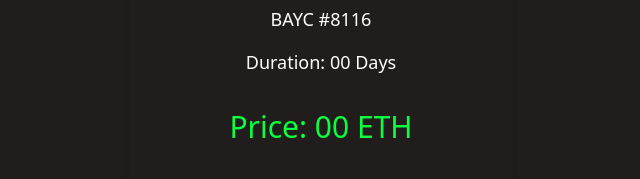
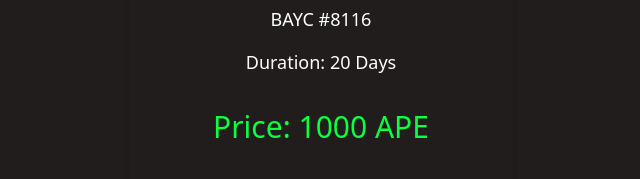
Before and after one commit to ethglobal-inviteape/inviteape, a Next.js app: page /confirm in a window 1280 px wide. Shown: the part 374-553 px from the top of the page, without its empty margins (319-959 px from the left). Built offline with nearby package versions, Linux system fonts and the light colour scheme; what wagmi would draw is missing.

Commit message:
Refactor and add image

```diff
--- a/src/pages/confirm/index.jsx
+++ b/src/pages/confirm/index.jsx
@@ -1,35 +1,38 @@
-import baycImg from './bayc-circle.png';
+import baycImg from "./bayc-circle.png";
 
 const Confirm = () => {
   return (
     <div className="mx-auto flex max-w-screen-lg flex-col pt-10">
       <div className="flex flex-col items-center pb-12 md:border-b-0 md:pb-0">
-        <div
-          className="mb-6 flex w-[250px] flex-row items-center justify-center py-2 text-glowgreen text-[24px]">Confirm
-          Payment
+        <div className="mb-6 flex w-[250px] flex-row items-center justify-center py-2 text-glowgreen text-[24px]">
+          Confirm Payment
         </div>
         <div className="flex flex-row items-center justify-center gap-2">
           <img
-          className="h-[148px] w-[148px] rounded-lg md:h-[280px] md:w-[280px]"
-          alt="bayc-child-nft"
-          src={baycImg.src}/>
+            className="h-[148px] w-[148px] rounded-lg md:h-[280px] md:w-[280px]"
+            alt="bayc-child-nft"
+            src={baycImg.src}
+          />
+        </div>
+        <div className="flex w-[250px] flex-row items-center justify-center py-2 text-[18px]">
+          BAYC #8116
+        </div>
+        <div className="mb-3 flex w-[250px] flex-row items-center justify-center py-2 text-[18px]">
+          Duration: 20 Days
+        </div>
+        <div className="mb-6 flex w-[250px] flex-row items-center justify-center py-2 text-glowgreen text-[30px]">
+          Price: 1000 APE
         </div>
         <div
-          className="flex w-[250px] flex-row items-center justify-center py-2 text-[18px]">
-          BAYC #8116
+          className="mb-6 flex w-[250px] h-[68px] flex-row items-center justify-center rounded-lg bg-green-600 py-2 text-white text-[24px] border-[#09FF3F] border-2 hover:cursor-pointer"
+          onClick={() => {
+            alert("1");
+          }}
+        >
+          Confirm
         </div>
-        <div
-          className="mb-3 flex w-[250px] flex-row items-center justify-center py-2 text-[18px]">Duration:
-          00 Days
-        </div>
-        <div
-          className="mb-6 flex w-[250px] flex-row items-center justify-center py-2 text-glowgreen text-[30px]">Price: 00 ETH
-        </div>
-        <div
-          className="mb-6 flex w-[250px] h-[68px] flex-row items-center justify-center rounded-lg bg-green-600 py-2 text-white text-[24px] border-[#09FF3F] border-2">Confirm
-        </div>
-        <div
-          className="mb-6 flex w-[250px] h-[68px] flex-row items-center justify-center rounded-lg bg-[#417C4E] py-2 text-black text-[24px]">Cancel
+        <div className="mb-6 flex w-[250px] h-[68px] flex-row items-center justify-center rounded-lg bg-[#417C4E] py-2 text-black text-[24px]">
+          Cancel
         </div>
       </div>
     </div>
--- a/src/pages/lend/index.js
+++ b/src/pages/lend/index.js
@@ -2,11 +2,17 @@ import { useState } from "react";
 import { ethers } from "ethers";
 import Router from "next/router";
 import { useNetwork, useSigner, useAccount } from "wagmi";
+import baycImg from "./bayc-circle.png";
 
 function NFT({ tokenId }) {
   return (
     <div className="p-1 py-4 rounded-xl border-2 text-center border-green-500 hover:cursor-pointer">
-      <div>
+      <div className="flex flex-col items-center">
+        <img
+          className="h-[148px] w-[148px] rounded-lg md:h-[80px] md:w-[80px]"
+          alt="bayc-child-nft"
+          src={baycImg.src}
+        />
         <div className="text-white text-2xl">BAYC</div>
         <div className="text-white text-2xl">#{tokenId}</div>
       </div>
```
Also changed, not shown: src/pages/lend/bayc-circle.png (added).
